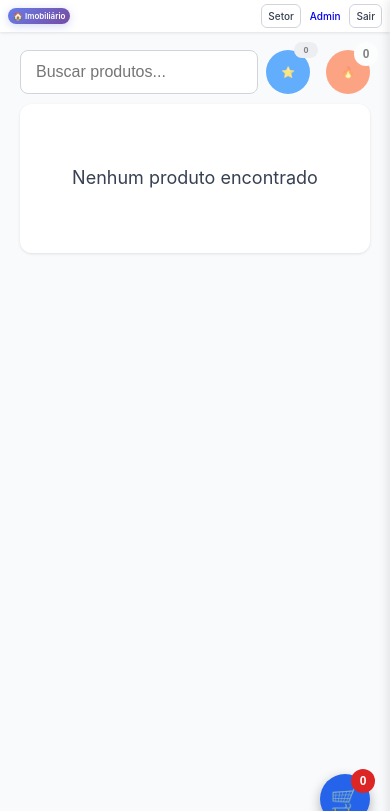
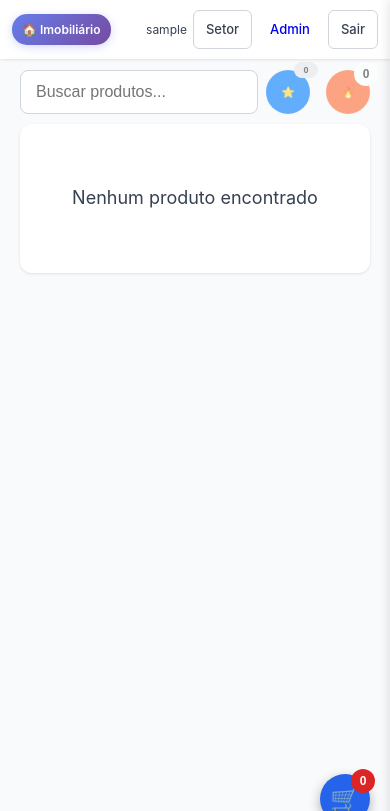
Before and after one commit to cafajeferson/sistema-pedidos-pauliceia, a Flask app: page / in a window 390 px wide. Shown: the top 811 px of the page. Run offline with Flask 3, Linux system fonts and the light colour scheme; the visitor is signed in with stand-in values (Sample User, id 1); data that the repository does not hold is empty; parts of the project's set-up code (start-up, migrations or seed data) failed here and were passed over.

Commit message:
Fix: UI mobile, descricao produtos, bug apostrofo WhatsApp

```diff
--- a/app.py
+++ b/app.py
@@ -142,7 +142,7 @@ def index():
             'id': p['id'],
             'name': p['nome'],
             'brand': marca,
-            'description': '',
+            'description': p.get('descricao') or '',
             # Usar URL da imagem se existir (imagem ou image)
             'image': p.get('imagem') or p.get('image'),
             'related_product_id': p.get('produto_relacionado_id'),
@@ -322,12 +322,14 @@ def admin_products():
 def admin_add_product():
     if request.method == 'POST':
         nome = request.form.get('name')
+        descricao = request.form.get('description', '').strip()
         relacionado_id = request.form.get('related_product_id')
         categoria = session.get('categoria_loja')
 
         # Preparar dados
         produto_data = {
             'nome': nome,
+            'descricao': descricao,
             'setor': categoria
         }
 
@@ -361,6 +363,7 @@ def admin_edit_product(id):
     if request.method == 'POST':
         nome_produto = request.form.get('name')
         marca = request.form.get('brand', '').strip()
+        descricao = request.form.get('description', '').strip()
         relacionado_id = request.form.get('related_product_id')
         imagem_file = request.files.get('image')
 
@@ -377,7 +380,7 @@ def admin_edit_product(id):
             nome_completo = f"{nome_produto} {marca}".strip()
 
         # Preparar dados para atualização
-        update_data = {'nome': nome_completo}
+        update_data = {'nome': nome_completo, 'descricao': descricao}
 
         # Adicionar produto relacionado se fornecido
         if relacionado_id and relacionado_id.strip() and relacionado_id.strip() != 'None':
@@ -444,6 +447,7 @@ def admin_edit_product(id):
         'nome': nome_base,
         'marca': marca,
         'setor': product['setor'],
+        'descricao': product.get('descricao', ''),
         'produto_relacionado_id': produto_relacionado_id,
         'related_product_name': produto_relacionado_nome,
         'imagem': product.get('imagem') or product.get('image')
--- a/static/css/style.css
+++ b/static/css/style.css
@@ -1391,8 +1391,8 @@ body {
     /* Navbar compacto no mobile - tudo em linha */
     .navbar.navbar-compact .container {
         flex-wrap: wrap;
-        gap: 5px;
-        padding: 5px 10px;
+        gap: 10px;
+        padding: 16px 15px;
     }
 
     .navbar.navbar-compact .nav-brand {
@@ -1403,29 +1403,29 @@ body {
         display: flex;
         flex-direction: row;
         flex-wrap: wrap;
-        gap: 4px;
+        gap: 10px;
         align-items: center;
         justify-content: flex-end;
         flex: 1;
     }
 
     .navbar.navbar-compact .user-info {
-        font-size: 9px;
-        max-width: 50px;
+        font-size: 14px;
+        max-width: 80px;
         overflow: hidden;
         text-overflow: ellipsis;
         white-space: nowrap;
     }
 
     .navbar.navbar-compact .btn-xs {
-        padding: 4px 8px;
-        font-size: 11px;
+        padding: 10px 14px;
+        font-size: 14px;
         white-space: nowrap;
     }
 
     .navbar.navbar-compact .categoria-badge {
-        font-size: 9px;
-        padding: 3px 6px;
+        font-size: 13px;
+        padding: 8px 14px;
     }
 
     /* Busca e favoritos no mobile */
@@ -1505,33 +1505,34 @@ body {
         font-size: 24px;
     }
 
-    /* Navbar ainda mais compacto em telas pequenas */
+    /* Navbar compacto em telas pequenas */
     .navbar.navbar-compact {
-        padding: 4px 0;
+        padding: 10px 0;
     }
 
     .navbar.navbar-compact .container {
-        padding: 0 8px;
+        padding: 0 12px;
         flex-wrap: wrap;
-        gap: 4px;
+        gap: 8px;
     }
 
     .navbar.navbar-compact .nav-menu {
-        gap: 3px;
+        gap: 6px;
     }
 
     .navbar.navbar-compact .user-info {
-        display: none; /* Esconde nome de usuário em telas muito pequenas */
+        font-size: 12px;
+        max-width: 60px;
     }
 
     .navbar.navbar-compact .categoria-badge {
-        font-size: 8px;
-        padding: 2px 5px;
+        font-size: 12px;
+        padding: 6px 10px;
     }
 
     .navbar.navbar-compact .btn-xs {
-        padding: 3px 6px;
-        font-size: 10px;
+        padding: 8px 12px;
+        font-size: 13px;
     }
 
     /* Busca ainda mais compacta */
@@ -1549,6 +1550,11 @@ body {
         min-width: 16px;
         height: 16px;
         font-size: 9px;
+    }
+
+    /* Aumentar espaço do conteúdo para não ficar atrás do navbar */
+    .main-content {
+        padding-top: 70px;
     }
 }
 
--- a/templates/admin/add_product.html
+++ b/templates/admin/add_product.html
@@ -12,6 +12,12 @@
         <div class="form-group">
             <label for="name">Nome do Produto *</label>
             <input type="text" id="name" name="name" required placeholder="Ex: VERNIZ CC900 1L SHERWIN-WILLIAMS">
+        </div>
+
+        <div class="form-group">
+            <label for="description">Descricao do Produto</label>
+            <textarea id="description" name="description" rows="3" placeholder="Descricao detalhada do produto..."></textarea>
+            <small>Opcional: informacoes adicionais sobre o produto</small>
         </div>
 
         <div class="form-group">
--- a/templates/admin/edit_product.html
+++ b/templates/admin/edit_product.html
@@ -19,6 +19,12 @@
             <label for="brand">Marca *</label>
             <input type="text" id="brand" name="brand" value="{{ product.marca if product.marca is defined else product.get('marca', '') }}" placeholder="Ex: SHERWIN-WILLIAMS">
             <small>Marca/fabricante do produto (não pode ser vazia)</small>
+        </div>
+
+        <div class="form-group">
+            <label for="description">Descricao do Produto</label>
+            <textarea id="description" name="description" rows="3" placeholder="Descricao detalhada do produto...">{{ product.descricao if product.descricao is defined else product.get('descricao', '') }}</textarea>
+            <small>Opcional: informacoes adicionais sobre o produto</small>
         </div>
 
         <div class="form-group">
--- a/templates/admin/products.html
+++ b/templates/admin/products.html
@@ -30,7 +30,6 @@
                 <tr>
                     <th>ID</th>
                     <th>Nome</th>
-                    <th class="desc-column">Descricao</th>
                     <th>Setor</th>
                     <th>Acoes</th>
                 </tr>
@@ -40,7 +39,6 @@
                 <tr data-nome="{{ (product.nome if product.nome is defined else product['nome'])|lower }}">
                     <td>{{ product.id if product.id is defined else product['id'] }}</td>
                     <td>{{ product.nome if product.nome is defined else product['nome'] }}</td>
-                    <td class="desc-column">{{ (product.descricao if product.descricao is defined else product.get('descricao', ''))[:50] }}{% if (product.descricao if product.descricao is defined else product.get('descricao', ''))|length > 50 %}...{% endif %}</td>
                     <td>{{ product.setor if product.setor is defined else product['setor'] }}</td>
                     <td>
                         <a href="{{ url_for('admin_edit_product', id=product.id if product.id is defined else product['id']) }}" class="btn btn-sm">Editar</a>
--- a/templates/index.html
+++ b/templates/index.html
@@ -438,16 +438,28 @@ function goToPage(page) {
     document.getElementById('productsGrid').scrollIntoView({ behavior: 'smooth', block: 'start' });
 }
 
+// Função para escapar caracteres especiais em HTML
+function escapeHtml(text) {
+    if (!text) return '';
+    return text.replace(/&/g, '&amp;')
+               .replace(/</g, '&lt;')
+               .replace(/>/g, '&gt;')
+               .replace(/"/g, '&quot;')
+               .replace(/'/g, '&#39;');
+}
+
 function createProductCard(product) {
     const isFavorite = favorites.includes(product.id);
     const currentQty = cart[product.id] ? cart[product.id].qty : 0;
+    const safeName = escapeHtml(product.name);
+    const safeBrand = escapeHtml(product.brand);
     const relatedBadge = product.isRelated ?
-        `<div class="related-badge">🔗 Catalisador de ${product.relatedTo}</div>` : '';
+        `<div class="related-badge">🔗 Catalisador de ${escapeHtml(product.relatedTo)}</div>` : '';
     const queimaBadge = product.em_queima_estoque ?
         `<div class="queima-badge">🔥 QUEIMA DE ESTOQUE 🔥</div>` : '';
 
     return `
-        <div class="product-card ${product.em_queima_estoque ? 'product-card-queima' : ''}" data-id="${product.id}" data-name="${product.name}" data-brand="${product.brand}">
+        <div class="product-card ${product.em_queima_estoque ? 'product-card-queima' : ''}" data-id="${product.id}" data-name="${safeName}" data-brand="${safeBrand}">
             ${queimaBadge}
             ${relatedBadge}
             <button class="btn-favorite ${isFavorite ? 'active' : ''}" onclick="toggleFavorite(${product.id})" title="${isFavorite ? 'Remover dos favoritos' : 'Adicionar aos favoritos'}">
--- a/templates/selecionar_setor.html
+++ b/templates/selecionar_setor.html
@@ -128,13 +128,13 @@
             <a href="{{ url_for('set_setor', categoria='automotivo') }}" class="setor-card automotivo">
                 <div class="setor-icon">🚗</div>
                 <h2>Setor Automotivo</h2>
-                <p>Catálogo completo de produtos para o setor automotivo - tintas, acessórios e materiais especializados</p>
+                <p>Materiais e Soluções Automotivas</p>
             </a>
 
             <a href="{{ url_for('set_setor', categoria='imobiliario') }}" class="setor-card imobiliario">
                 <div class="setor-icon">🏠</div>
                 <h2>Setor Imobiliário</h2>
-                <p>Produtos dedicados ao setor imobiliário - tintas residenciais, acabamentos e revestimentos</p>
+                <p>Materiais e Soluções Imobiliárias</p>
             </a>
         </div>
 
```
